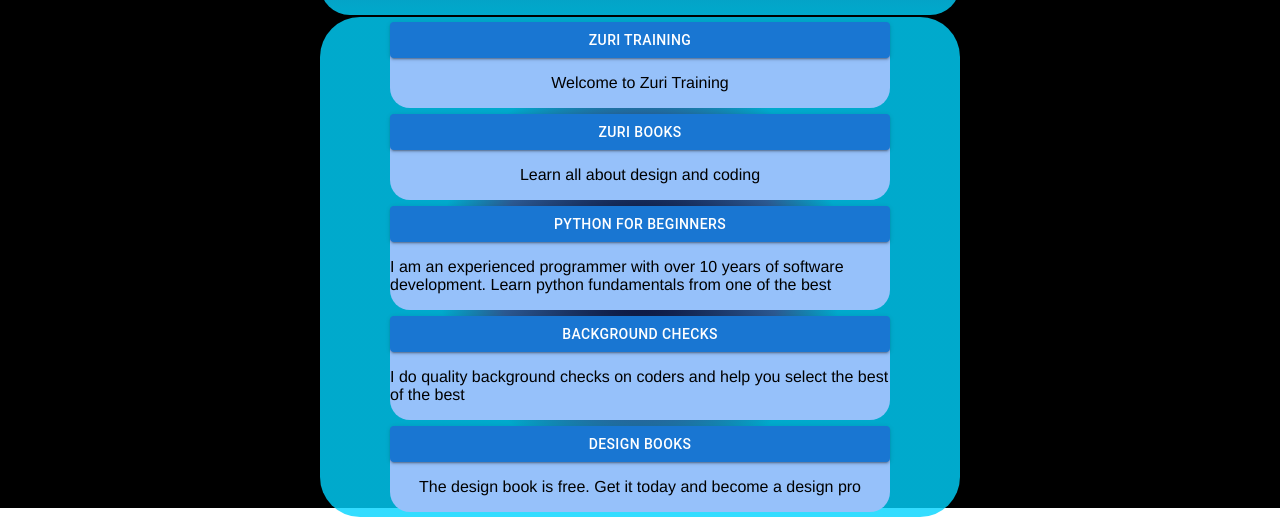
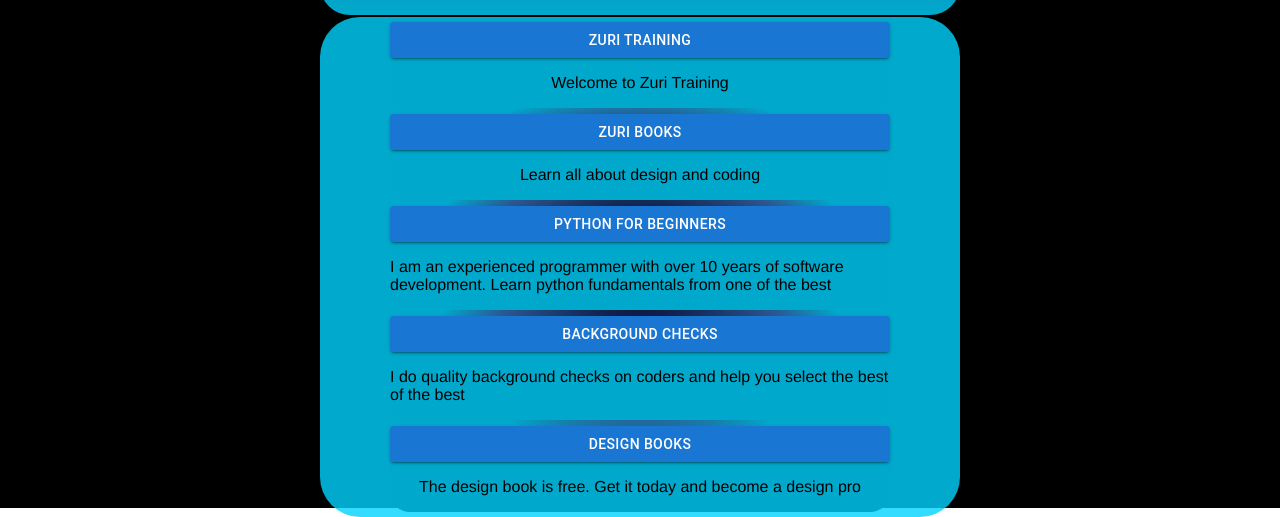
Before and after one commit to gitahievans/-HNG-stage2-task, a React app: page / in a window 1280 px wide. Shown: the part 300-817 px from the top of the page. Built offline with nearby package versions, Linux system fonts and the light colour scheme.

Commit message:
css changes

```diff
--- a/src/components/Links.js
+++ b/src/components/Links.js
@@ -33,6 +33,7 @@ function Links() {
         >
           Python for beginners
         </Button>
+
         <p className="info">
           I am an experienced programmer with over 10 years of software
           development. Learn python fundamentals from one of the best
--- a/src/index.css
+++ b/src/index.css
@@ -15,6 +15,8 @@ body {
   margin: 1%;
   width: 50%;
 }
+
+
 
 /* Profile image */
 .pfl-container {
@@ -67,12 +69,14 @@ body {
   display: flex;
   flex-direction: column;
   justify-content: space-around;
-  background-color: #96C1FA;
+  background-color: #00a9cc;
   width: 500px;
   border-radius: 20px;
 
 }
 
+
+
 .info {
   align-self: center;
 }
```
